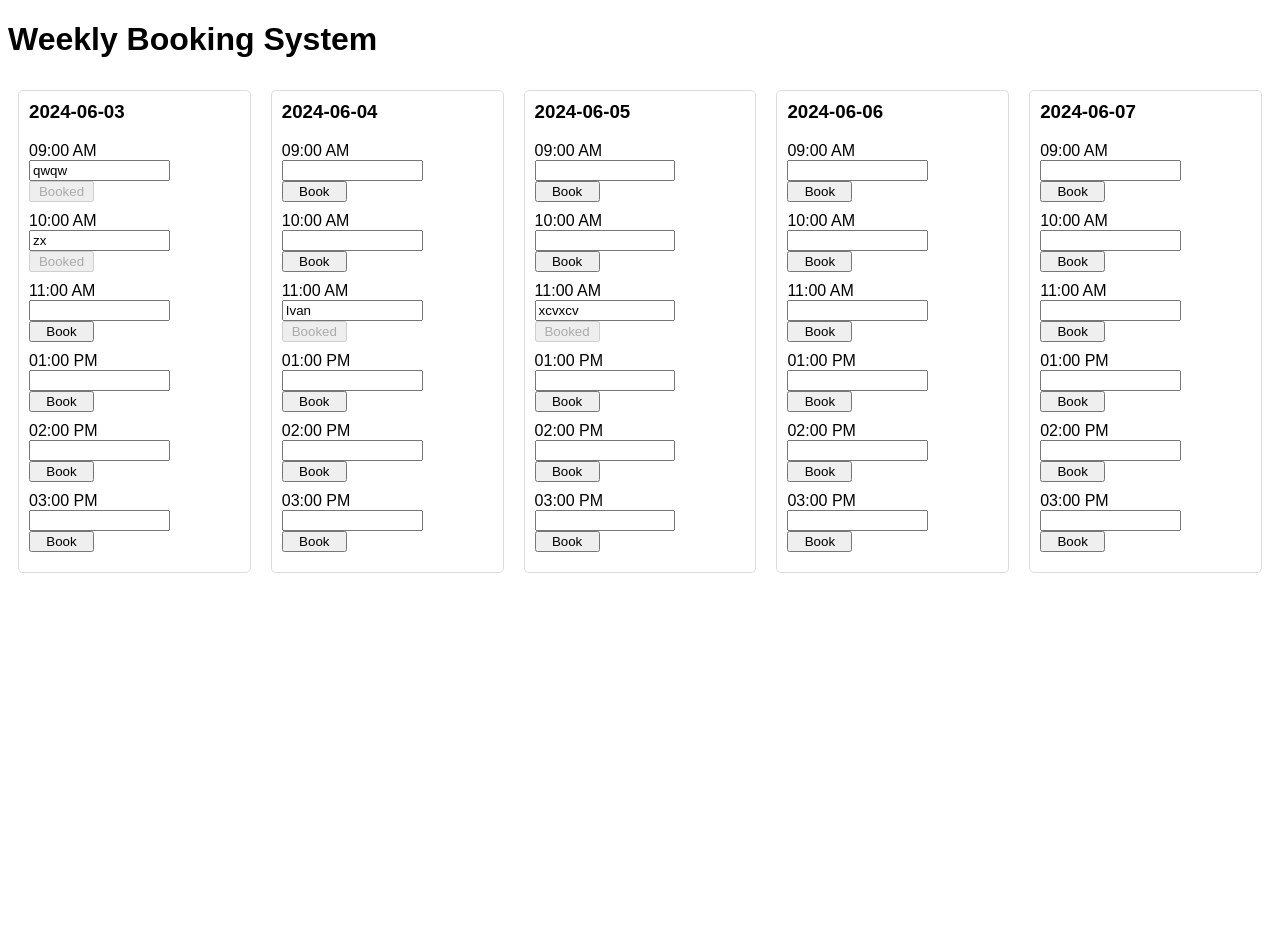
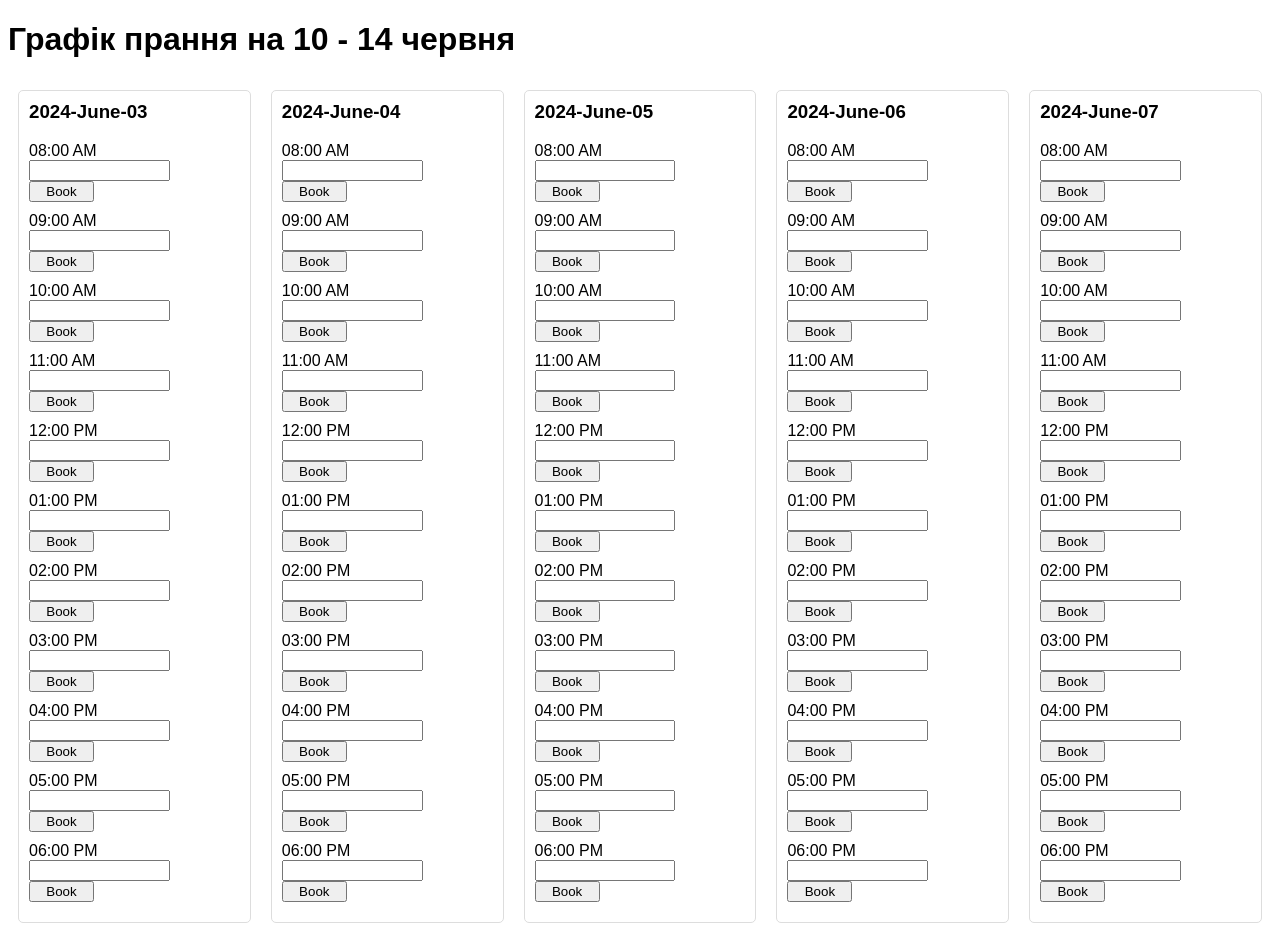
Before and after one commit to IgorProkhorchuk/laundry-booking, a Flask app: page / in a window 1280 px wide. Before the commit the page ends 573 px from the top, so only its background shows below. Run offline with Flask 3, Linux system fonts and the light colour scheme; data comes from the database, SQL or seed files in the repository.

Commit message:
fix: add timeslots till 6pm

```diff
--- a/app.py
+++ b/app.py
@@ -12,12 +12,12 @@ def get_db_connection():
 def get_week_dates():
     today = datetime.now()
     start_of_week = today - timedelta(days=today.weekday())  # Get the latest Monday
-    return [(start_of_week + timedelta(days=i)).strftime('%Y-%m-%d') for i in range(5)]
+    return [(start_of_week + timedelta(days=i)).strftime('%Y-%B-%d') for i in range(5)]
 
 @app.route('/')
 def index():
     week_dates = get_week_dates()
-    timeslots = ['09:00 AM', '10:00 AM', '11:00 AM', '01:00 PM', '02:00 PM', '03:00 PM']
+    timeslots = ['08:00 AM', '09:00 AM', '10:00 AM', '11:00 AM', '12:00 PM', '01:00 PM', '02:00 PM', '03:00 PM', '04:00 PM', '05:00 PM', '06:00 PM']
 
     conn = get_db_connection()
     bookings = conn.execute('SELECT day, slot, name FROM bookings').fetchall()
--- a/templates/index.html
+++ b/templates/index.html
@@ -3,7 +3,7 @@
 <head>
     <meta charset="UTF-8">
     <meta name="viewport" content="width=device-width, initial-scale=1.0">
-    <title>Weekly Booking System</title>
+    <title>Пральня Aparion</title>
     <style>
         body {
             font-family: Arial, sans-serif;
@@ -48,7 +48,7 @@
     </style>
 </head>
 <body>
-    <h1>Weekly Booking System</h1>
+    <h1>Графік прання на 10 - 14 червня</h1>
     <div class="container">
         {% for date in week_dates %}
         <div class="day-column">
```
